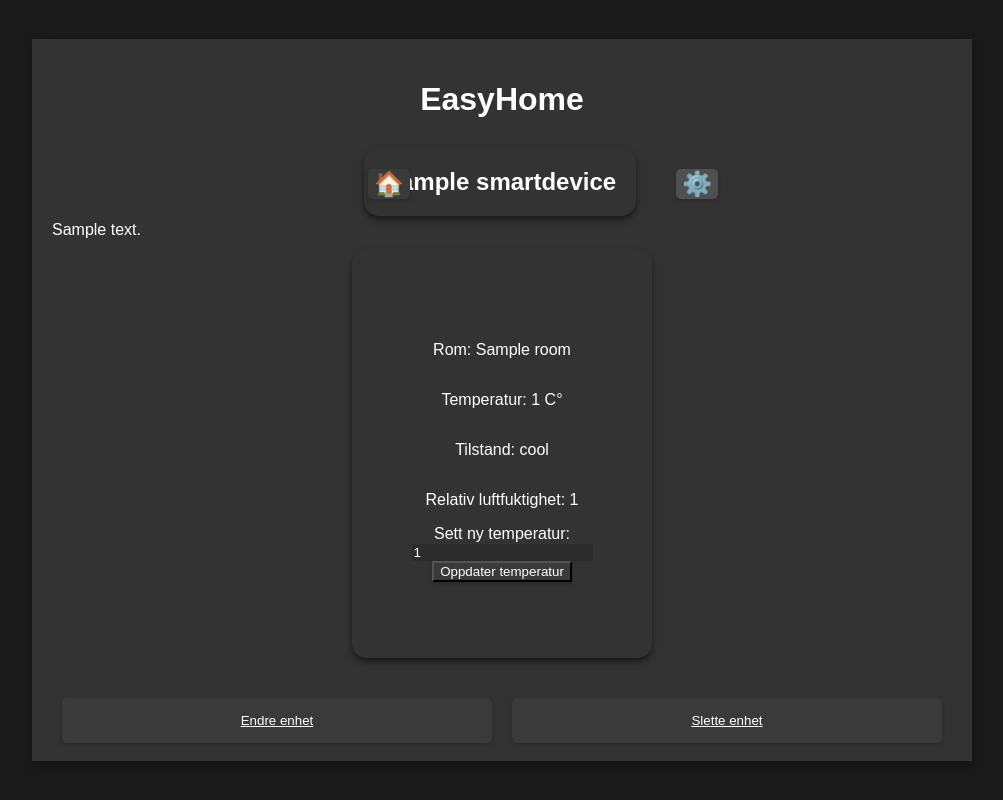
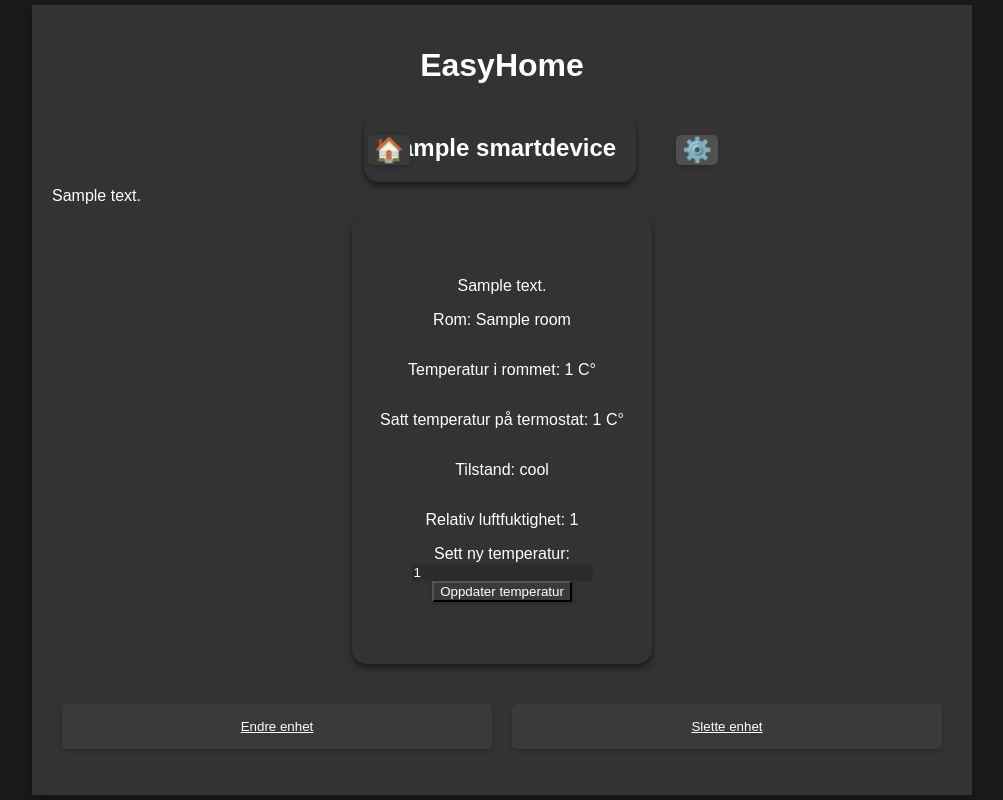
Before and after one commit to StefanBStrand/SETGruppe11HIOF, a Django app: page /device/smartthermostat/1/ in a window 1280 px wide. Shown: the whole page, without its empty margins (138-1141 px from the left). Run offline with Django 5.2, Linux system fonts and the light colour scheme; a user stored in the database is signed in; tables that the repository leaves empty hold one stand-in row (values such as "Sample post").

Commit message:
Lagt inn endret kode

```diff
--- a/templates/device_detail.html
+++ b/templates/device_detail.html
@@ -25,23 +25,23 @@
             <a href="{% url 'home' %}">🏠</a></span></button>
     </div>
 
-        <div class="device-descrip-header">
             {{device.description}}
-        </div>
 
 
         <div class="each-device-container">
+        {{device.description}}
                 <p>Rom: {{device.room}}</p>
             {% if device.get_device_type == 'smartthermostat' %}
-                <p>Temperatur: {{ device.get_temperature }} C&deg;</p>
+                <p>Temperatur i rommet: {{ device.get_temperature }} C&deg;</p>
+                <p>Satt temperatur på termostat: {{ device.get_set_temperature }} C&deg; </p>
                 <p>Tilstand: {{ device.get_mode }}</p>
                 <p>Relativ luftfuktighet: {{ device.get_humidity }}</p>
-             <form method="post" action="{% url 'update_device_temperature' device_type=device.get_device_type id=device.id %}">
-                {% csrf_token %}
-                <label for="temperature">Sett ny temperatur:</label>
-                <input type="number" id="temperature" name="temperature" value="{{ device.get_temperature }}">
-                <button type="submit">Oppdater temperatur</button>
-            </form>
+                    <form method="post" action="{% url 'update_device_temperature' device_type=device.get_device_type id=device.id %}">
+                        {% csrf_token %}
+                        <label for="temperature">Sett ny temperatur:</label>
+                        <input type="number" id="temperature" name="temperature" value="{{ device.get_set_temperature }}">
+                        <button type="submit">Oppdater temperatur</button>
+                    </form>
                 {% endif %}
 
             {% if device.get_device_type == 'smartbulb' %}
```
